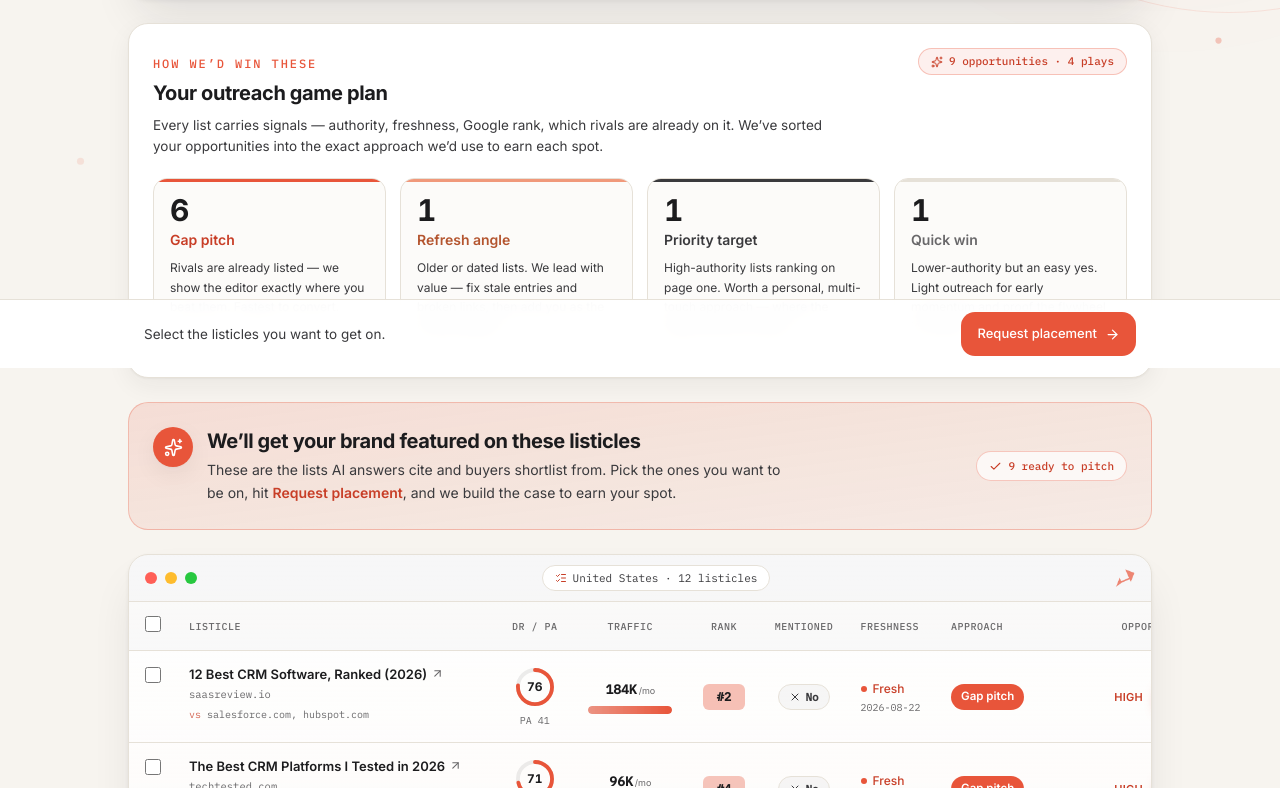
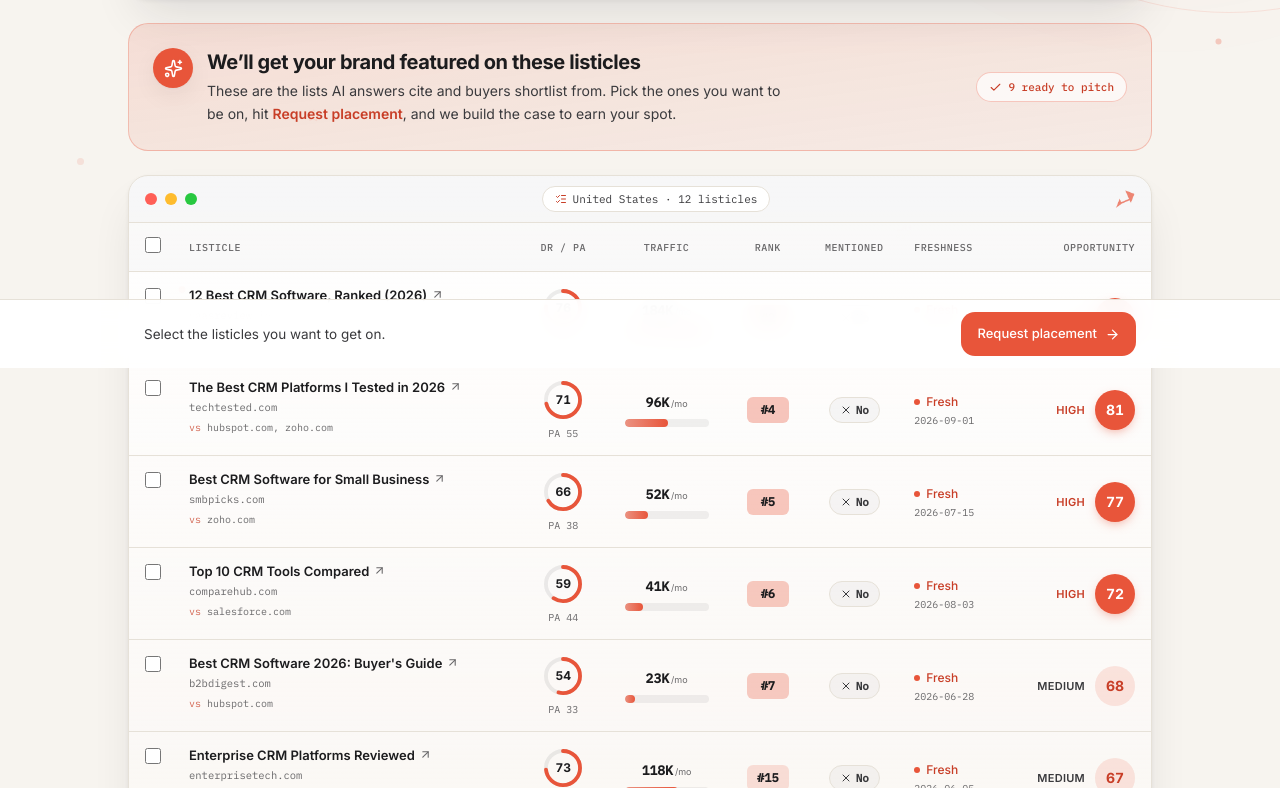
Before and after one commit to Sahin712/linkurst, a Next.js app: page /tools/listicle-finder/example in a window 1280 px wide. Shown: the part 432-1220 px from the top of the page. Built offline with nearby package versions, Linux system fonts and the light colour scheme.

Commit message:
Report: remove outreach game plan + Approach column
Reverts the game-plan block, the Approach table column, and the
approachFor()/PLAYS logic — the report is back to the clean layout.

Co-Authored-By: Claude Opus 4.8 <noreply@anthropic.com>

```diff
--- a/src/app/tools/listicle-finder/example/page.tsx
+++ b/src/app/tools/listicle-finder/example/page.tsx
@@ -30,8 +30,8 @@ const EXAMPLE: FindResult = {
     { title: "Best CRM Software Compared (2026)", url: "https://toolfinder.com/crm-compared", domain: "toolfinder.com", da: 69, pa: 47, traffic: 71000, updated: "2026-08-10", bestPosition: 8, appearances: 1, mentionsBrand: true, competitorsMentioned: ["salesforce.com"] },
     { title: "CRM Software: The Complete Roundup", url: "https://saascentral.io/crm-roundup", domain: "saascentral.io", da: 57, pa: 40, traffic: 29000, updated: "2026-07-30", bestPosition: 10, appearances: 1, mentionsBrand: true, competitorsMentioned: [] },
     { title: "Best CRM Tools for Sales Teams", url: "https://salesstack.com/best-crm", domain: "salesstack.com", da: 51, pa: 31, traffic: 16000, updated: "2026-04-12", bestPosition: 12, appearances: 1, mentionsBrand: false, competitorsMentioned: [] },
-    { title: "Affordable CRM Software Options", url: "https://budgetsaas.com/crm", domain: "budgetsaas.com", da: 44, pa: 27, traffic: 8400, updated: "2025-08-14", bestPosition: 14, appearances: 1, mentionsBrand: false, competitorsMentioned: [] },
-    { title: "Enterprise CRM Platforms Reviewed", url: "https://enterprisetech.com/crm", domain: "enterprisetech.com", da: 79, pa: 52, traffic: 118000, updated: "2026-06-05", bestPosition: 15, appearances: 1, mentionsBrand: false, competitorsMentioned: [] },
+    { title: "Affordable CRM Software Options", url: "https://budgetsaas.com/crm", domain: "budgetsaas.com", da: 44, pa: 27, traffic: 8400, updated: "2026-03-22", bestPosition: 14, appearances: 1, mentionsBrand: false, competitorsMentioned: [] },
+    { title: "Enterprise CRM Platforms Reviewed", url: "https://enterprisetech.com/crm", domain: "enterprisetech.com", da: 73, pa: 52, traffic: 118000, updated: "2026-06-05", bestPosition: 15, appearances: 1, mentionsBrand: false, competitorsMentioned: ["salesforce.com"] },
   ],
 };
 
--- a/src/components/tools/listicle-report.tsx
+++ b/src/components/tools/listicle-report.tsx
@@ -25,59 +25,13 @@ import { Button } from "@/components/ui/button";
 import { siteConfig } from "@/lib/site";
 import type { FindResult, Listicle } from "@/lib/listicle/find";
 import { downloadListiclesXlsx } from "@/lib/listicle/xlsx";
-import {
-  freshness,
-  opportunityScore,
-  tierOf,
-  rankStyle,
-  approachFor,
-  PLAYS,
-  type Play,
-} from "@/lib/listicle/score";
+import { freshness, opportunityScore, tierOf, rankStyle } from "@/lib/listicle/score";
 import { ScoreRing, TrafficMeter } from "@/components/tools/metric-cells";
 import { ServicesGrid } from "@/components/sections/services";
 import { cn } from "@/lib/utils";
 
 function isGap(l: Listicle) {
   return l.mentionsBrand === false && l.competitorsMentioned.length > 0;
-}
-
-// Visual styling per outreach play (brand palette: coral family + slate + neutral).
-const PLAY_STYLE: Record<Play, { accent: string; tag: string; text: string }> = {
-  gap: { accent: "bg-coral", tag: "bg-coral text-white", text: "text-coral-600" },
-  refresh: {
-    accent: "bg-[#F0997B]",
-    tag: "bg-coral-wash text-coral-600",
-    text: "text-[#B4552F]",
-  },
-  priority: {
-    accent: "bg-slate",
-    tag: "bg-foreground/[0.06] text-slate",
-    text: "text-slate",
-  },
-  quick: {
-    accent: "bg-border",
-    tag: "border border-border text-muted",
-    text: "text-muted",
-  },
-};
-const PLAY_LABEL = Object.fromEntries(PLAYS.map((p) => [p.id, p.label])) as Record<Play, string>;
-
-/** The recommended outreach play for a row, or a muted marker when already on. */
-function ApproachTag({ play }: { play: Play | null }) {
-  if (!play) {
-    return <span className="font-[family-name:var(--font-mono)] text-[11px] text-muted">On list</span>;
-  }
-  return (
-    <span
-      className={cn(
-        "inline-block rounded-full px-2.5 py-1 text-[11.5px] font-semibold",
-        PLAY_STYLE[play].tag,
-      )}
-    >
-      {PLAY_LABEL[play]}
-    </span>
-  );
 }
 
 /** Yes / No / — badge for whether a listicle already mentions the brand. */
@@ -155,16 +109,6 @@ export function ListicleReport({ result }: { result: FindResult }) {
     () => Math.max(1, ...filtered.listicles.map((l) => l.traffic ?? 0)),
     [filtered],
   );
-
-  // Count opportunities by outreach play for the game-plan summary.
-  const playCounts = useMemo(() => {
-    const counts: Record<Play, number> = { gap: 0, priority: 0, refresh: 0, quick: 0 };
-    for (const l of filtered.listicles) {
-      const p = approachFor(l);
-      if (p) counts[p] += 1;
-    }
-    return counts;
-  }, [filtered]);
 
   const drLabel = filtered.daSource === "ahrefs" ? "DR" : "DA";
   const allSelected = selected.size === rows.length && rows.length > 0;
@@ -250,11 +194,6 @@ export function ListicleReport({ result }: { result: FindResult }) {
         </div>
       </div>
 
-      {/* outreach game plan */}
-      {filtered.opportunities > 0 && (
-        <GamePlan counts={playCounts} total={filtered.opportunities} />
-      )}
-
       {/* CTA banner */}
       <div className="overflow-hidden rounded-[var(--radius-xl)] border border-coral/30 bg-gradient-to-br from-coral-wash to-coral-wash/40 p-5 sm:p-6">
         <div className="flex flex-col gap-4 sm:flex-row sm:items-center sm:justify-between">
@@ -302,7 +241,7 @@ export function ListicleReport({ result }: { result: FindResult }) {
           />
         </div>
         <div className="overflow-x-auto">
-          <table className="w-full min-w-[1080px] text-left text-[13px]">
+          <table className="w-full min-w-[940px] text-left text-[13px]">
             <thead>
               <tr className="border-b border-border bg-foreground/[0.02] font-[family-name:var(--font-mono)] text-[10px] uppercase tracking-wider text-muted">
                 <th className="w-10 px-4 py-3.5">
@@ -320,7 +259,6 @@ export function ListicleReport({ result }: { result: FindResult }) {
                 <th className="px-3 py-3.5 text-center font-medium">Rank</th>
                 <th className="px-3 py-3.5 text-center font-medium">Mentioned</th>
                 <th className="px-3 py-3.5 font-medium">Freshness</th>
-                <th className="px-3 py-3.5 font-medium">Approach</th>
                 <th className="px-4 py-3.5 text-right font-medium">Opportunity</th>
               </tr>
             </thead>
@@ -420,9 +358,6 @@ export function ListicleReport({ result }: { result: FindResult }) {
                           {l.updated}
                         </p>
                       )}
-                    </td>
-                    <td className="px-3 py-3.5 align-middle">
-                      <ApproachTag play={approachFor(l)} />
                     </td>
                     <td className="px-4 py-3.5 align-middle">
                       <div className="flex items-center justify-end gap-2.5">
@@ -560,44 +495,6 @@ export function ListicleReport({ result }: { result: FindResult }) {
           onClose={() => setPlaceOpen(false)}
         />
       )}
-    </div>
-  );
-}
-
-function GamePlan({ counts, total }: { counts: Record<Play, number>; total: number }) {
-  return (
-    <div className="overflow-hidden rounded-[var(--radius-xl)] border border-border bg-surface p-5 shadow-[var(--shadow-card)] sm:p-6">
-      <div className="flex flex-wrap items-baseline justify-between gap-3">
-        <div>
-          <p className="eyebrow-mono text-coral">How we&rsquo;d win these</p>
-          <h2 className="mt-1.5 text-lg font-bold tracking-tight text-foreground sm:text-xl">
-            Your outreach game plan
-          </h2>
-        </div>
-        <span className="inline-flex items-center gap-1.5 rounded-full border border-coral/30 bg-coral-wash/60 px-3 py-1 font-[family-name:var(--font-mono)] text-[11px] font-medium text-coral-600">
-          <Sparkles size={12} />
-          {total} opportunities · {PLAYS.filter((p) => counts[p.id] > 0).length} plays
-        </span>
-      </div>
-      <p className="mt-2 max-w-2xl text-[13.5px] leading-relaxed text-fog">
-        Every list carries signals — authority, freshness, Google rank, which rivals are already on
-        it. We&rsquo;ve sorted your opportunities into the exact approach we&rsquo;d use to earn each spot.
-      </p>
-      <div className="mt-5 grid gap-3.5 sm:grid-cols-2 lg:grid-cols-4">
-        {PLAYS.map((p) => (
-          <div
-            key={p.id}
-            className="relative overflow-hidden rounded-[var(--radius-lg)] border border-border bg-background/40 p-4"
-          >
-            <span className={cn("absolute inset-x-0 top-0 h-[3px]", PLAY_STYLE[p.id].accent)} />
-            <p className="text-3xl font-bold tabular-nums leading-none text-foreground">
-              {counts[p.id]}
-            </p>
-            <p className={cn("mt-1 text-[14px] font-semibold", PLAY_STYLE[p.id].text)}>{p.label}</p>
-            <p className="mt-2 text-[12px] leading-relaxed text-fog">{p.blurb}</p>
-          </div>
-        ))}
-      </div>
     </div>
   );
 }
--- a/src/lib/listicle/score.ts
+++ b/src/lib/listicle/score.ts
@@ -36,50 +36,6 @@ export function tierOf(score: number): "High" | "Medium" | "Low" {
   return score >= 72 ? "High" : score >= 50 ? "Medium" : "Low";
 }
 
-/**
- * The link-building "play" we'd use to win a placement, inferred from the data
- * signals on each opportunity. `null` means the brand is already featured, so
- * there's no outreach to run. Order matters: a listed competitor is the
- * strongest hook, then site authority, then how stale the list is.
- */
-export type Play = "gap" | "priority" | "refresh" | "quick";
-
-export const PLAYS: { id: Play; label: string; blurb: string }[] = [
-  {
-    id: "gap",
-    label: "Gap pitch",
-    blurb:
-      "Rivals are already listed — we show the editor exactly where you beat them. Fastest to convert.",
-  },
-  {
-    id: "refresh",
-    label: "Refresh angle",
-    blurb:
-      "Older or dated lists. We lead with value — fix stale entries and broken links, then add you as the natural update.",
-  },
-  {
-    id: "priority",
-    label: "Priority target",
-    blurb:
-      "High-authority lists ranking on page one. Worth a personal, multi-touch approach — where the agency earns its keep.",
-  },
-  {
-    id: "quick",
-    label: "Quick win",
-    blurb:
-      "Lower-authority but an easy yes. Light outreach for early momentum and proof the flywheel is turning.",
-  },
-];
-
-export function approachFor(l: Listicle): Play | null {
-  if (l.mentionsBrand === true) return null; // already featured — nothing to pitch
-  if (l.competitorsMentioned.length > 0) return "gap";
-  if ((l.da ?? 0) >= 75) return "priority";
-  const tone = freshness(l.updated).tone;
-  if (tone === "aging" || tone === "stale" || tone === "unknown") return "refresh";
-  return "quick";
-}
-
 /** Compact traffic label, e.g. 1_565_477 → "1.6M", 184_000 → "184K". */
 export function formatTraffic(v: number | null): string {
   if (v == null) return "—";
```
